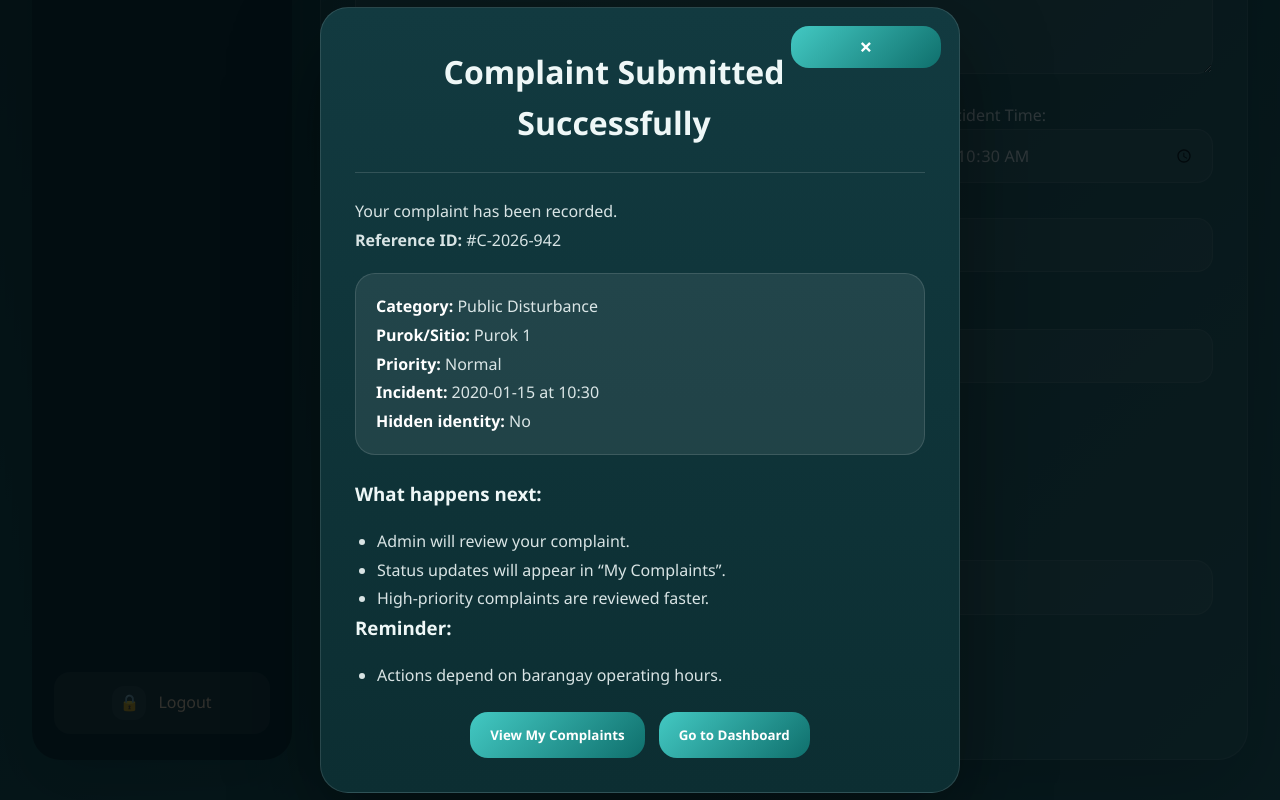
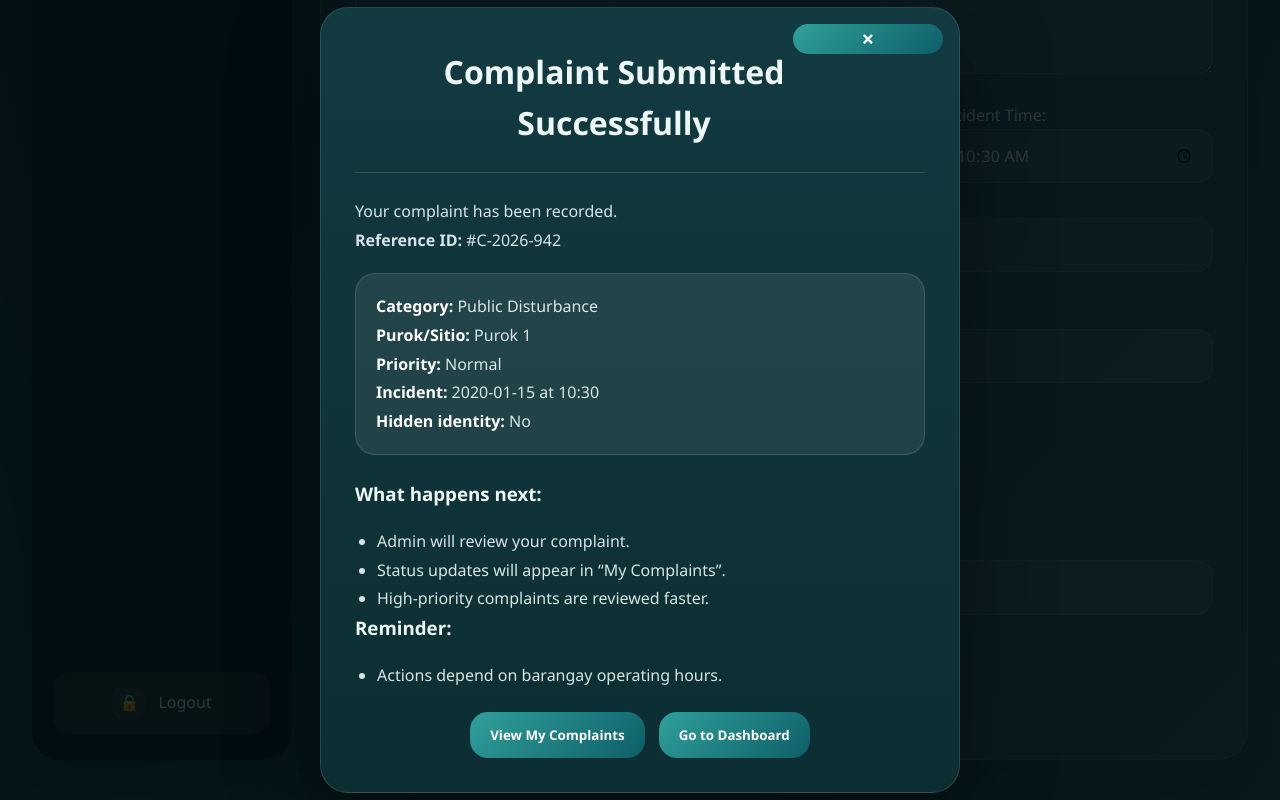
Before and after one commit to jamrose7/BSCCARS, a plain HTML site: page html/submitComplaint.html in a window 1280 px wide. Both pictures are taken after typing "Sample", "Sample", "2020-01-15", "10:30" into the empty fields and a click on the button "Submit Complaint". Shown: the part 624-1424 px from the top of the page. Drawn offline with Linux system fonts and the light colour scheme.

Commit message:
git commit -m "Updated the CSS files for myComplaints, residentDashboard, and submitComplaint. Also made changes to the index.html and myComplaints.html files."

```diff
--- a/css/myComplaints.css
+++ b/css/myComplaints.css
@@ -129,7 +129,7 @@ body {
   padding: 14px 16px;
   border-radius: 16px;
   background: rgba(255, 255, 255, 0.08);
-  color: #ffd7b0;
+  color: #eef7f7;
   cursor: pointer;
   transition: background 0.2s ease;
 }
--- a/css/residentDashboard.css
+++ b/css/residentDashboard.css
@@ -119,7 +119,7 @@
   border-radius: 14px;
   text-align: center;
   background: rgba(255, 255, 255, 0.08);
-  color: #ffd3c4;
+  color: #eef7f7;
   font-weight: 700;
   cursor: pointer;
   transition: background 0.3s ease;
--- a/css/submitComplaint.css
+++ b/css/submitComplaint.css
@@ -133,7 +133,7 @@ body {
   padding: 14px 16px;
   border-radius: 16px;
   background: rgba(255, 255, 255, 0.08);
-  color: #ffd7b0;
+  color: #eef7f7;
   cursor: pointer;
   transition: background 0.2s ease;
 }
@@ -341,7 +341,7 @@ small {
   padding: 14px 20px;
   border-radius: 18px;
   border: none;
-  background: linear-gradient(135deg, #43c9c3, #0f6f6c);
+  background: linear-gradient(135deg, #30a09b, #0e5e67);
   color: #fff;
   font-weight: 700;
   cursor: pointer;
@@ -362,11 +362,11 @@ small {
 
 .close-modal {
   position: absolute;
-  top: 18px;
-  right: 18px;
-  z-index: 2;
-  width: 42px;
-  height: 42px;
+  top: 16px;
+  right: 16px;
+  z-index: 1;
+  width: 10px;
+  height: 30px;
   border: none;
   border-radius: 50%;
   color: #fff;
```
Also changed, not shown: html/index.html (+1 -2 lines), html/myComplaints.html (+1 -1 lines).
